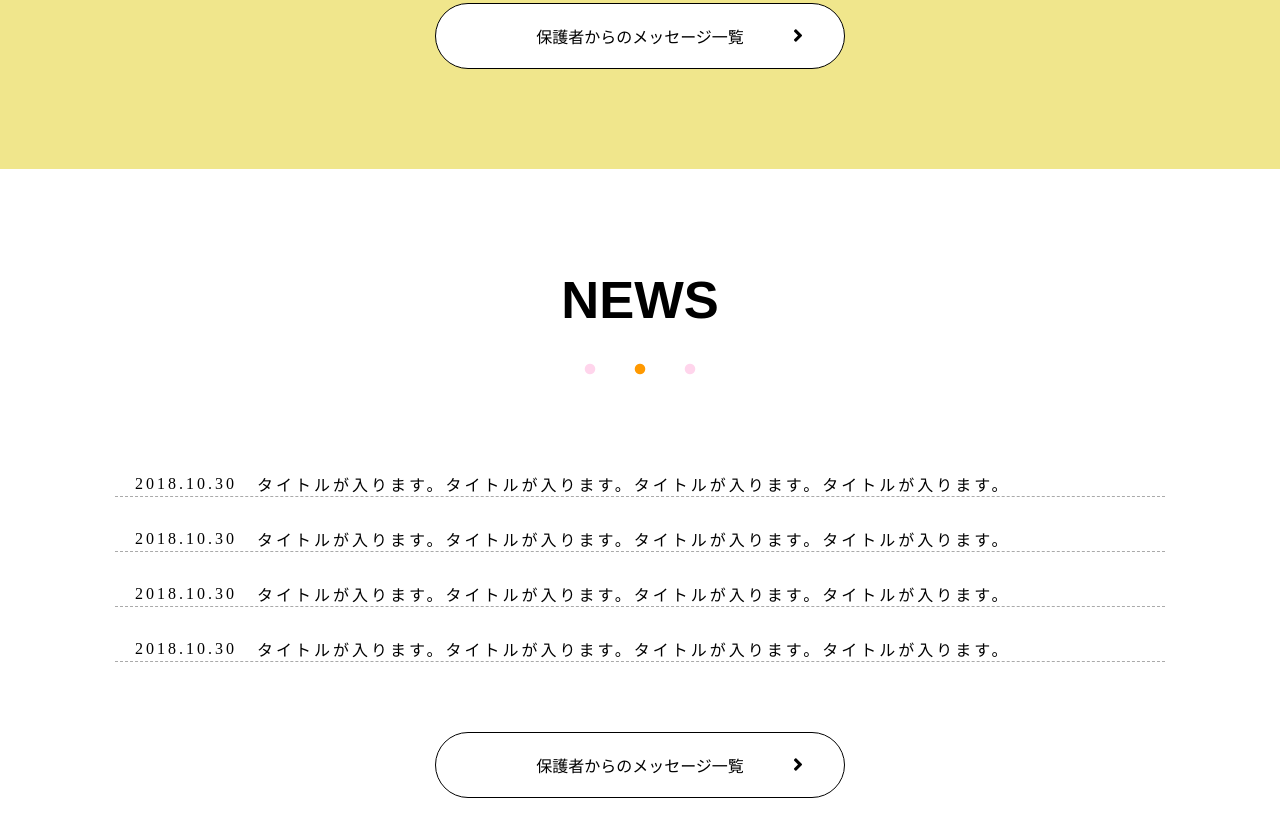
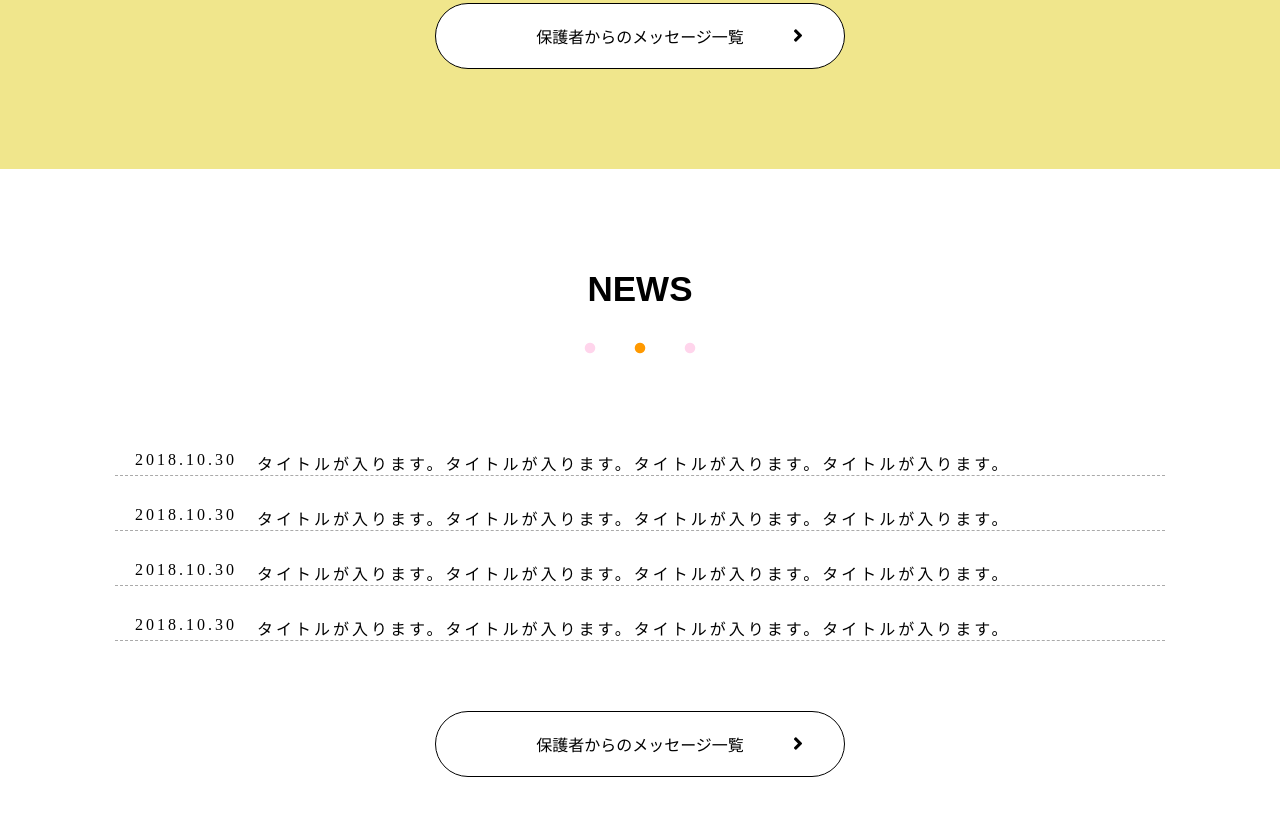
Before and after one commit to Oppai-creater/syunta-practice1, a plain HTML site: page index.html in a window 1280 px wide. Shown: the part 3504-4340 px from the top of the page. Drawn offline with Linux system fonts and the light colour scheme.

Commit message:
若干の修正

```diff
--- a/assets/css/style.css
+++ b/assets/css/style.css
@@ -72,7 +72,6 @@ section#blog{
 }
 /* news */
 #news .news-contents {
-  text-align: center;
   margin: 70px auto;
 }
 #news .news-content {
@@ -81,5 +80,5 @@ section#blog{
   letter-spacing: 3px;
 }
 #news .news-content time {
-  margin: auto 20px;
+  margin: 0 20px;
 }
--- a/index.html
+++ b/index.html
@@ -340,10 +340,8 @@
         <!-- ここからNEWS -->
         <section id="news">
             <div class="container">
-                <div class="section-title">
-                    <h2>NEWS</h2>
-                    <p class="dot">・<span>・</span>・</p>
-                </div>
+                <h2 class="section-title">NEWS</h2>
+                <p class="dot">・<span>・</span>・</p>
                 <div class="news-contents">
                     <div class="news-content flex">
                         <time>2018.10.30</time>
@@ -371,7 +369,6 @@
             </div>
         </section>
         <!-- ここまでNEWS -->
-
     </div>
 </body>
 </html>
```
